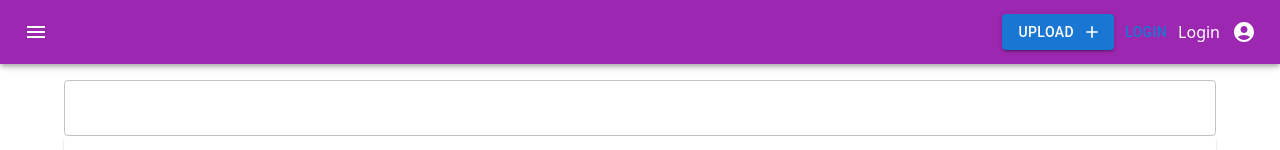
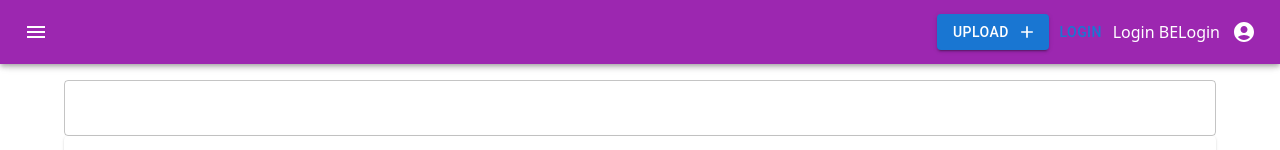
Before and after one commit to dudehacker/osu-pattern-gallery-UI, a React (Create React App) app: page / in a window 1280 px wide. Shown: the top 150 px of the page. Built offline with nearby package versions, Linux system fonts and the light colour scheme.

Commit message:
add new login

```diff
--- a/src/views/DefaultAppBar.js
+++ b/src/views/DefaultAppBar.js
@@ -48,6 +48,7 @@ const DefaultAppBar = () => {
         <Box className="grow" />
         <Upload handleUpload={handleAlertOpen}/>
         <Button onClick={login}>Login</Button>
+        <a href="http://localhost:3000/auth/login">Login BE</a>
         <a href={authUrl}>Login</a>
         <Box className="xs:none md:flex space-x-4">
           <IconButton
```
